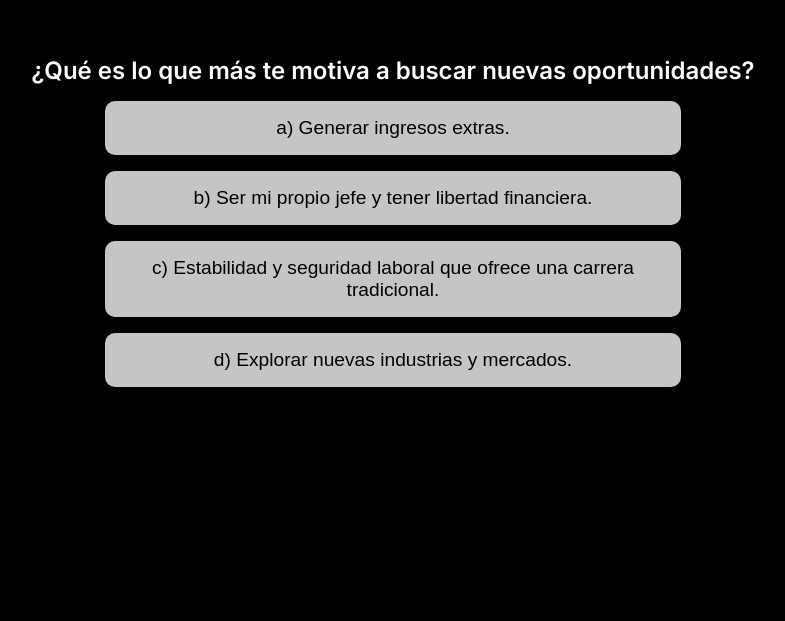
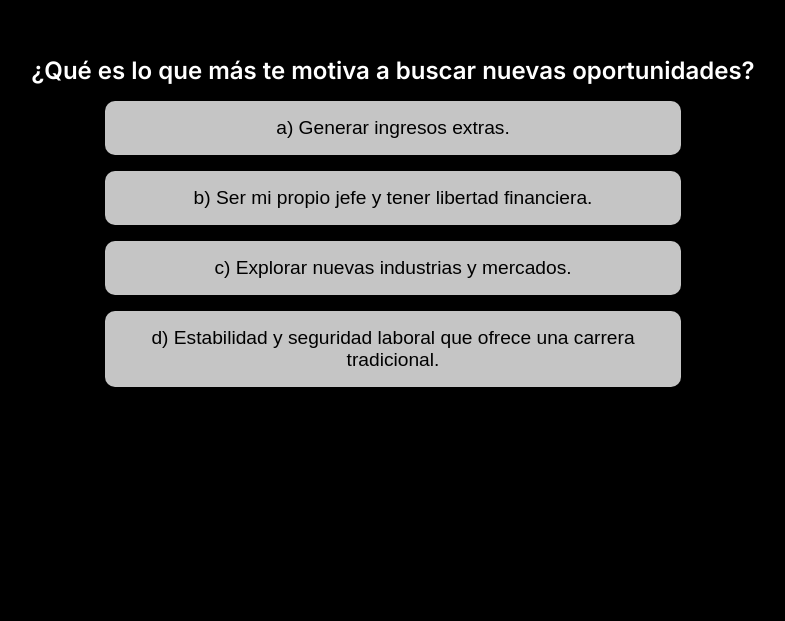
Before and after one commit to goalcasor/the_super_patch, a Next.js app: page /landing-test in a window 1280 px wide. Shown: the part 179-800 px from the top of the page, without its empty margins (247-1032 px from the left). Built offline with nearby package versions, Linux system fonts and the light colour scheme.

Commit message:
add some ui

```diff
--- a/src/app/landing-test/page.tsx
+++ b/src/app/landing-test/page.tsx
@@ -4,10 +4,11 @@ import { useState, useRef, useEffect } from 'react';
 import { Swiper, SwiperSlide } from 'swiper/react';
 import 'swiper/css';
 import 'swiper/css/pagination';
-import { Pagination } from 'swiper/modules';
 import styles from '@/styles/pages/LandingTest.module.scss';
 import { questions, Question } from '@/data/QuestionsLandingTest';
 import { Swiper as SwiperClass } from 'swiper/types';
+import { PiLinktreeLogoDuotone, PiLinkThin  } from "react-icons/pi";
+
 
 interface Evaluation {
   score: number;
@@ -119,7 +120,15 @@ export default function LandingTest() {
                         Ir a WhatsApp
                       </a>
                     </div>
-                    : 'Gracias por tu tiempo. Parece que esta oportunidad podría no ser la mejor para ti.'
+                    :
+                    <div className={styles.no_congrats}>
+                        <h1>Gracias por tu tiempo. Parece que esta oportunidad podría no ser la mejor para ti. <br /> Si quieres conocer más acerca de esta gran oportidad te invitamos a seguirnos en redes sociales.</h1>
+                        <div className={styles.rs_icons}>
+                          <PiLinktreeLogoDuotone />
+                          <PiLinkThin />
+                          <a href="https://linktr.ee/alexcastells">https://linktr.ee/alexcastells</a>
+                        </div>
+                    </div>
                   }
                 </div>
               </div>
--- a/src/data/QuestionsLandingTest.ts
+++ b/src/data/QuestionsLandingTest.ts
@@ -9,8 +9,8 @@ export const questions: Question[] = [
     answers: [
       "a) Generar ingresos extras.",
       "b) Ser mi propio jefe y tener libertad financiera.",
-      "c) Estabilidad y seguridad laboral que ofrece una carrera tradicional.",
-      "d) Explorar nuevas industrias y mercados.",
+      "c) Explorar nuevas industrias y mercados.",
+      "d) Estabilidad y seguridad laboral que ofrece una carrera tradicional.",
     ],
   },
   {
@@ -59,66 +59,57 @@ export const questions: Question[] = [
     ],
   },
   {
-    question: "¿Estás llevando el estilo de vida que deseas?",
-    answers: [
-      "a) Sí",
-      "b) No",
-      "c) Estoy en camino",
-      "d) Prefiero no responder",
-    ],
-  },
-  {
-    question: "¿Qué te hace falta ahora mismo para lograr tu estilo de vida deseado?",
-    answers: [
-      "a) Más tiempo",
-      "b) Más dinero",
-      "c) No lo sé",
-      "d) Otro factor",
-    ],
-  },
-  {
     question: "¿Te gustaría tener una o más fuentes de ingresos adicionales?",
     answers: [
-      "a) Sí",
-      "b) No",
-      "c) Me gustaría saber más",
-      "d) No estoy seguro",
+      "a) Sí.",
+      "b) No.",
+      "c) Me gustaría saber más.",
+      "d) No estoy seguro.",
     ],
   },
   {
     question: "¿Te gustaría aprender nuevas habilidades para lograr el éxito?",
     answers: [
-      "a) Sí",
-      "b) No",
-      "c) Me gustaría saber más",
-      "d) Estoy en proceso",
+      "a) Sí.",
+      "b) No.",
+      "c) Me gustaría saber más.",
+      "d) Estoy en proceso.",
     ],
   },
   {
     question: "¿Estás dispuesto a dedicar tiempo extra para alcanzar tus metas financieras?",
     answers: [
-      "a) Sí",
-      "b) No",
-      "c) Me gustaría saber más",
-      "d) Depende de la situación",
+      "a) Sí.",
+      "b) No.",
+      "c) Me gustaría saber más.",
+      "d) Depende de la situación.",
     ],
   },
   {
     question: "¿Te sientes motivado para generar ingresos ilimitados?",
     answers: [
-      "a) Sí",
-      "b) No",
-      "c) Me gustaría saber más",
-      "d) No estoy seguro",
+      "a) Sí.",
+      "b) No.",
+      "c) Me gustaría saber más.",
+      "d) No estoy seguro.",
     ],
   },
   {
-    question: "¿Te interesa crear un proyecto propio y verlo crecer?",
+    question: "¿Qué tan cómodo te sientes con la idea de trabajar de manera independiente y sin supervisión constante?",
     answers: [
-      "a) Sí",
-      "b) No",
-      "c) Me gustaría saber más",
-      "d) No tengo tiempo",
+      "a) Muy cómodo.",
+      "b) Algo cómodo, pero prefiero algo de supervisión.",
+      "c) Prefiero tener una supervisión constante.",
+      "d) No estoy cómodo con la idea.",
+    ],
+  },
+  {
+    question: "¿Cuál es tu nivel de compromiso con el aprendizaje continuo y la mejora personal?",
+    answers: [
+      "a) Muy alto; siempre busco aprender y mejorar.",
+      "b) Moderado; aprendo cuando es necesario.",
+      "c) Bajo; solo me esfuerzo por aprender lo esencial.",
+      "d) No estoy interesado en aprender o mejorar continuamente.",
     ],
   },
 ];
--- a/src/styles/pages/LandingTest.module.scss
+++ b/src/styles/pages/LandingTest.module.scss
@@ -107,6 +107,33 @@
     flex: 1;
 }
 
+.no_congrats{
+  display: flex;
+  flex-direction: column;
+  justify-content: center;
+  align-items: center;
+  & h1{
+    font-size: 2rem;
+  }
+}
+
+.rs_icons{
+  display: flex;
+  justify-content: center;
+  align-items: center;
+  gap: .5rem;
+  color: #fff;
+  margin: 1rem;
+  background-color: #25d366;
+  border-radius: .2rem;
+  padding: .2rem;
+
+  & a{
+
+    text-decoration: none;
+  }
+}
+
   @media screen and (max-width: 768px){
 
     .question_container{
@@ -131,6 +158,12 @@
       }
     }
 
+    .no_congrats{
+      & h1{
+        font-size: 1.5rem;
+      }
+    }
+
     .wp_button{
       width: 100%;
     }
```
